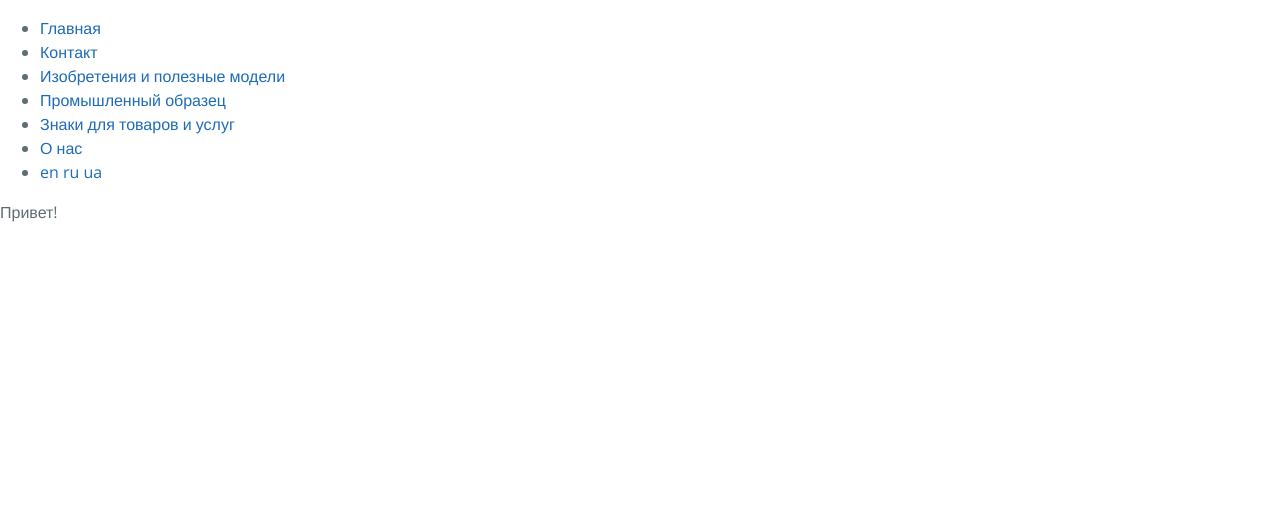
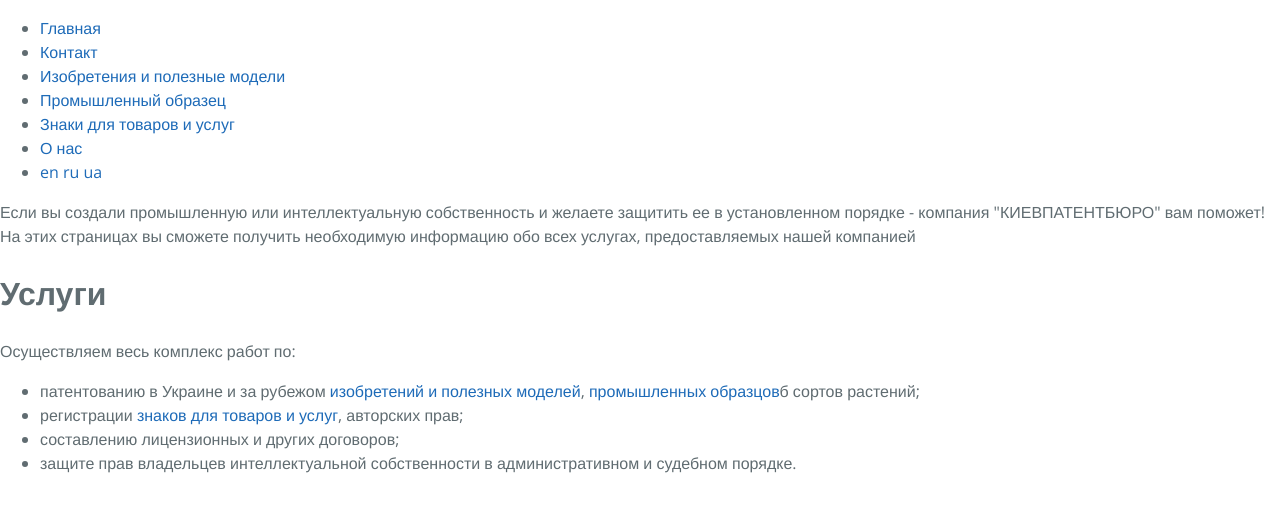
Before and after one commit to Mindshine/patent, a Jekyll site: the page built from _posts/ru/pages/2000-01-01-index.html, in a window 1280 px wide. Shown: the top 512 px of the page. Built offline with Jekyll 4.4.1, drawn with Linux system fonts in a browser that asks for light colours; Markdown is read by kramdown in place of the engine named in the settings.

Commit message:
Update 2000-01-01-index.html

```diff
--- a/_posts/ru/pages/2000-01-01-index.html
+++ b/_posts/ru/pages/2000-01-01-index.html
@@ -5,4 +5,13 @@
 categories:
 - ru
 ---
-Привет!
+<p>Если вы создали промышленную или интеллектуальную собственность и желаете защитить ее в установленном порядке - компания "КИЕВПАТЕНТБЮРО" вам поможет! На этих страницах вы сможете получить необходимую информацию обо всех услугах, предоставляемых нашей компанией</p>
+<h1>Услуги</h1>
+<p>Осуществляем весь комплекс работ по:
+  <ul>
+    <li>патентованию в Украине и за рубежом <a href="./inventions.html">изобретений и полезных моделей</a>, <a href="./designs.html">промышленных образцов</a>б сортов растений;</li>
+    <li>регистрации <a href="./trademark.html">знаков для товаров и услуг</a>, авторских прав;</li>
+    <li>составлению лицензионных и других договоров;</li>
+    <li>защите прав владельцев интеллектуальной собственности в административном и судебном порядке.</li>
+  </ul>
+</p>
```
